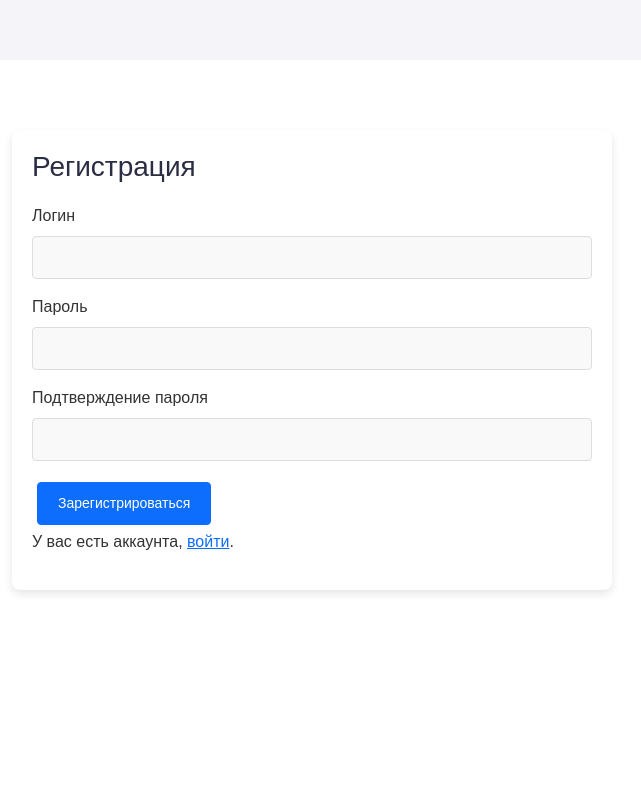
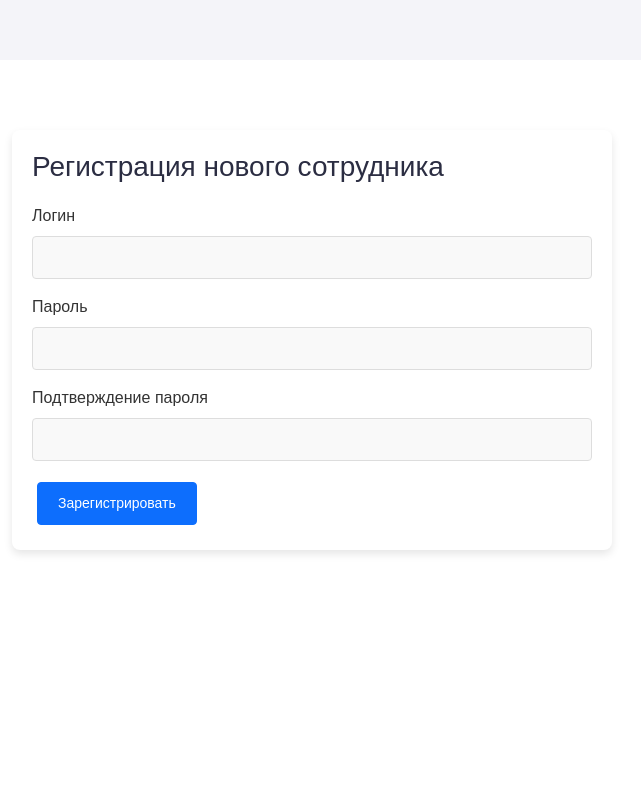
Before and after one commit to Fifi424/warehouse, a Django app: page /register/ in a window 1280 px wide. Shown: the whole page, without its empty margins (368-1009 px from the left). Run offline with Django 4.2, Linux system fonts and the light colour scheme.

Commit message:
improvements

```diff
--- a/main/templates/main/layout.html
+++ b/main/templates/main/layout.html
@@ -51,12 +51,15 @@
                 </li>
                 {% if user.is_authenticated and user.is_staff %}
                 <li>
-                    <a href="/admin" target="_blank">
+                    <a href="/admin">
                         <img src="{% static 'main/img/admin.png' %}" alt="Админ" class="menu-icon">
+                    </a>
+
+                    <a href="/register">
+                        <img src="{% static 'main/img/polzovatel.png' %}" alt="Пользователь" class="menu-icon">
                     </a>
                 </li>
                 {% endif %}
-
                 </li>
             </ul>
         </aside>
--- a/main/templates/registration/login.html
+++ b/main/templates/registration/login.html
@@ -23,7 +23,5 @@
             <p>Проверте, неправильный логин или пароль</p>
         </div>
     {% endif %}
-
-    <p>Если у вас нет аккаунта, <a href="{% url 'register' %}">зарегистрируйтесь</a>.</p>
 </div>
 {% endblock %}
--- a/main/templates/registration/register.html
+++ b/main/templates/registration/register.html
@@ -4,7 +4,7 @@
 
 {% block content %}
 <div class="regds">
-    <h1>Регистрация</h1>
+    <h1>Регистрация нового сотрудника</h1>
     <form method="post">
         {% csrf_token %}
         <div class="mb-3">
@@ -19,9 +19,7 @@
             <label for="id_password2" class="form-label">Подтверждение пароля</label>
             <input type="password" id="id_password2" name="password2" class="form-control" required>
         </div>
-        <button type="submit" class="btn btn-primary">Зарегистрироваться</button>
+        <button type="submit" class="btn btn-primary">Зарегистрировать</button>
     </form>
-
-    <p>У вас есть аккаунта, <a href="{% url 'login' %}">войти</a>.</p>
 </div>
 {% endblock %}
```
Also changed, not shown: main/static/main/img/polzovatel.png (added).
